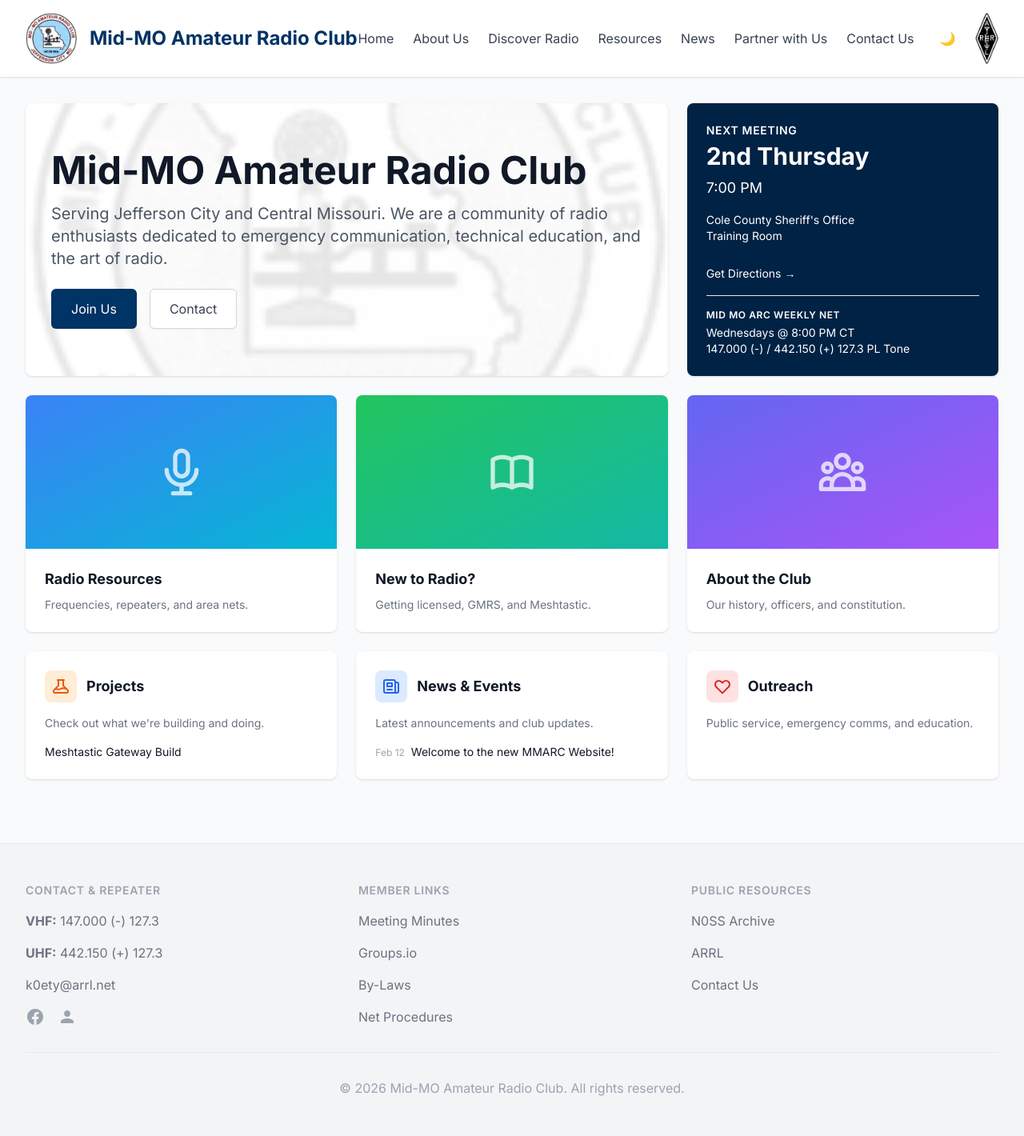
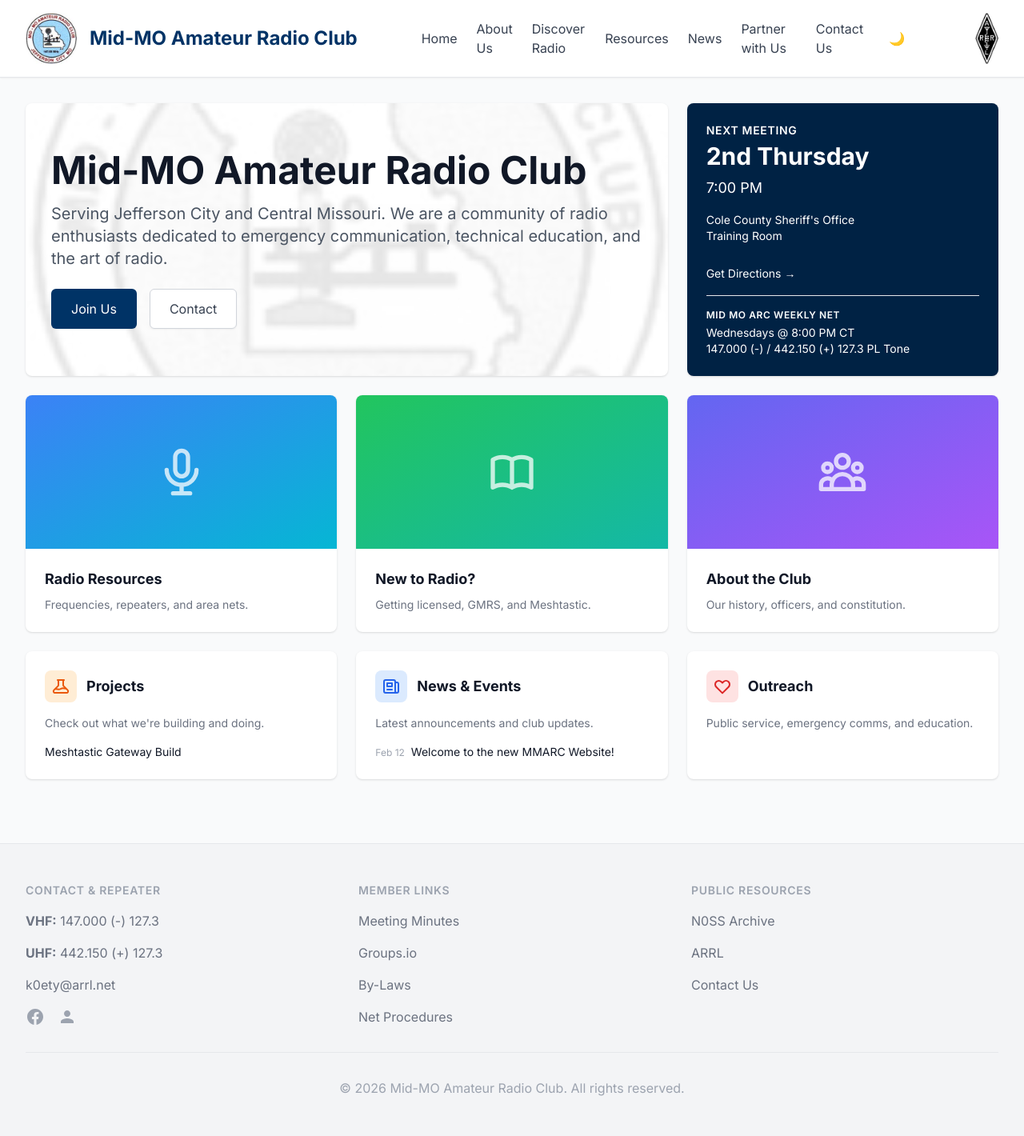
Before and after one commit to kspillane/mmarc-website, a Jekyll site: the page built from index.md, in a window 1280 px wide. Shown: the whole page at 80% size. Built offline with Jekyll 4.4.1, drawn with Linux system fonts in a browser that asks for light colours; nearby versions of some CDN libraries.

Commit message:
feat: update header styling and refresh club officer, committee, and callsign information on about page

```diff
--- a/_includes/header.html
+++ b/_includes/header.html
@@ -1,17 +1,17 @@
 <header class="bg-white shadow-sm border-b border-gray-200" x-data="{ mobileMenuOpen: false }">
     <div class="max-w-7xl mx-auto px-4 sm:px-6 lg:px-8">
-        <div class="flex justify-between items-center h-24">
+        <div class="flex justify-between items-center h-24 gap-4 lg:gap-8">
 
             <!-- Logo Left -->
             <div class="flex-shrink-0 flex items-center">
                 <img class="h-16 w-auto" src="{{ '/assets/images/mmarc.jpg' | relative_url }}" alt="MMARC Logo">
-                <a href="{{ '/' | relative_url }}" class="ml-4 text-2xl font-bold text-brand-800 hidden md:block">
+                <a href="{{ '/' | relative_url }}" class="ml-4 mr-4 xl:mr-12 text-xl lg:text-2xl font-bold text-brand-800 hidden md:block">
                     {{ site.title | escape }}
                 </a>
             </div>
 
             <!-- Nav Center/Right -->
-            <div class="hidden md:flex space-x-6 items-center">
+            <div class="hidden md:flex space-x-6 items-center w-full justify-center xl:justify-end pr-0 xl:pr-8">
                 <a href="{{ '/' | relative_url }}" class="text-gray-700 hover:text-brand-800 font-medium">Home</a>
                 <a href="{{ '/about/' | relative_url }}"
                     class="text-gray-700 hover:text-brand-800 font-medium">About Us</a>
```
